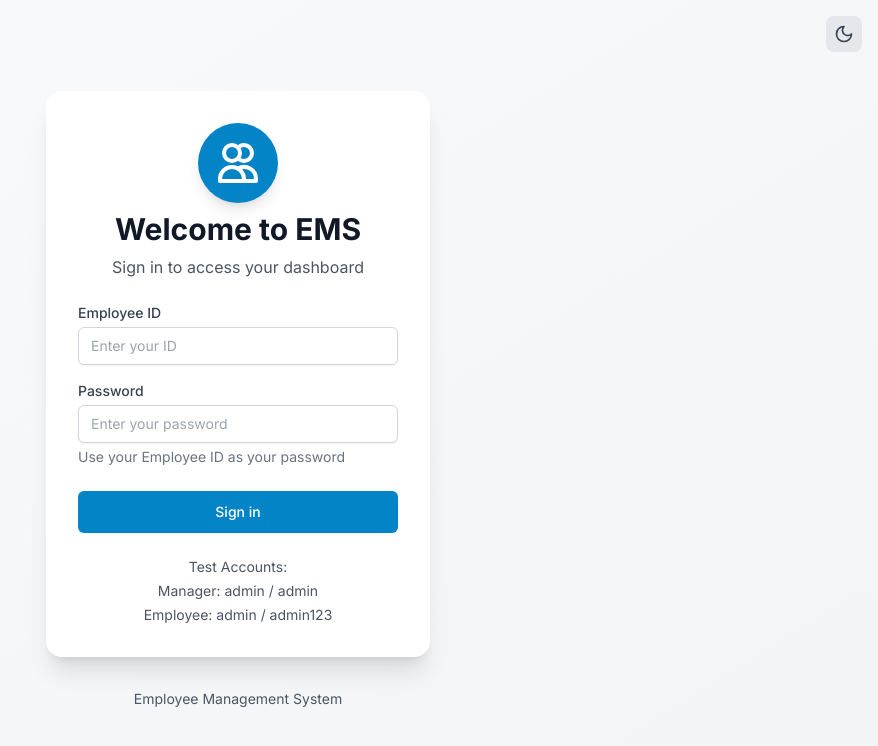
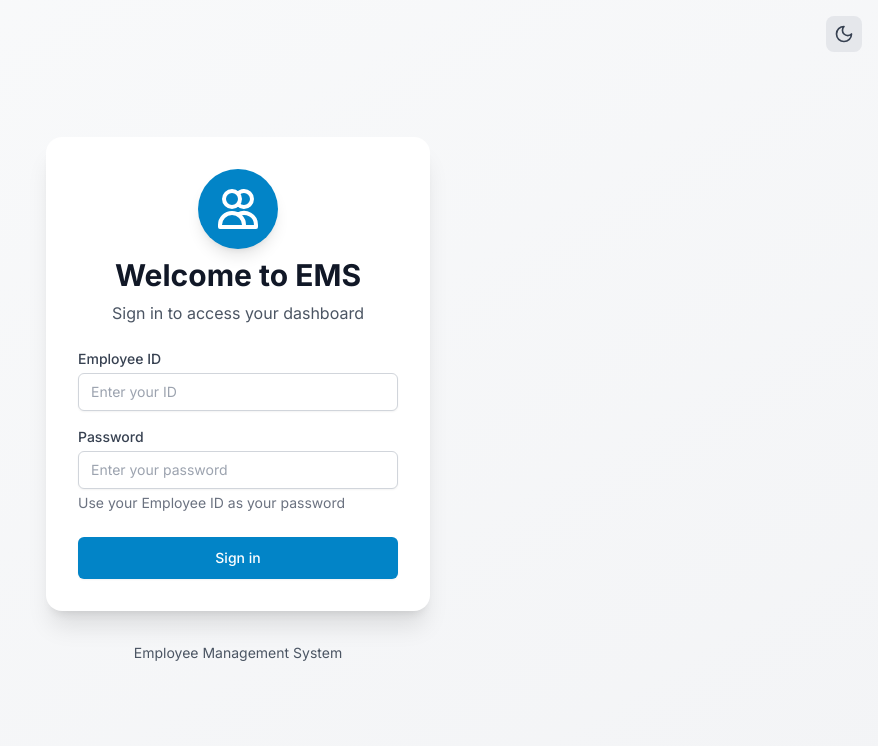
Before and after one commit to umylive/EMS, a Next.js app: page / in a window 1280 px wide. Shown: the top 746 px of the page, without its empty margins (402-1280 px from the left). Built offline with nearby package versions, Linux system fonts and the light colour scheme; no server answers.

Commit message:
Add some new features

```diff
--- a/app/page.tsx
+++ b/app/page.tsx
@@ -162,13 +162,6 @@ export default function LoginPage() {
                 "Sign in"
               )}
             </button>
-
-            {/* Test Credentials Helper */}
-            <div className="text-center text-sm text-gray-600 dark:text-gray-400 space-y-1">
-              <p>Test Accounts:</p>
-              <p>Manager: admin / admin</p>
-              <p>Employee: admin / admin123</p>
-            </div>
           </form>
         </div>
       </div>
```
